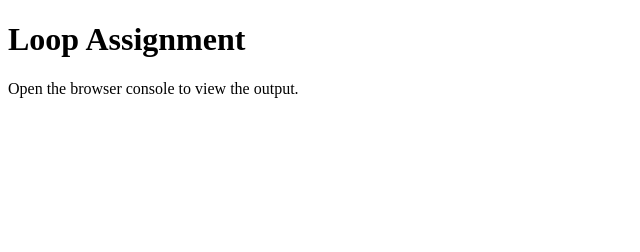
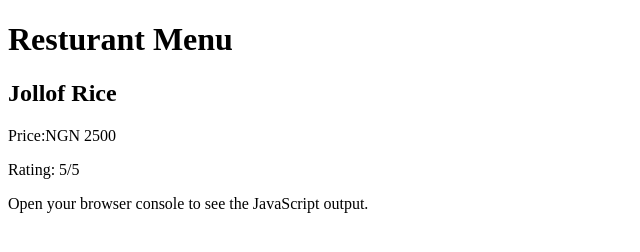
Before and after one commit to EMIN3NC3/Loop-Assignment, a plain HTML site: page index.html in a window 1280 px wide. Shown: the whole page, without its empty margins (0-640 px from the left). Drawn offline with Linux system fonts and the light colour scheme.

Commit message:
Edited As Directed By the Tutor

```diff
--- a/index.html
+++ b/index.html
@@ -1,20 +1,22 @@
-<!DOCTYPE html>
+<!doctype html>
 <html lang="en">
+  <head>
+    <meta charset="UTF-8" />
+    <meta name="viewport" content="width=device-width, initial-scale=1.0" />
+    <title>Resturant Menu</title>
+  </head>
 
-<head>
-    <meta charset="UTF-8">
-    <meta name="viewport" content="width=device-width, initial-scale=1.0">
-    <title>Loop Assignment</title>
-</head>
+  <body>
+    <h1>Resturant Menu</h1>
 
-<body>
+    <h2 id="dishName">Dish Name</h2>
 
-    <h1>Loop Assignment</h1>
+    <p id="priceTag">Price</p>
 
-    <p>Open the browser console to view the output.</p>
+    <p id="rating">Rating</p>
+
+    <p>Open your browser console to see the JavaScript output.</p>
 
     <script src="script.js"></script>
-
-</body>
-
+  </body>
 </html>
--- a/script.js
+++ b/script.js
@@ -1,20 +1,35 @@
 // Order Price
-let orderPrices = [2500, 3000, 1800, 4500, 2200]
+let orderPrices = [2500, 3000, 1800, 4500, 2200];
 
 // OTotal Amount
 let total = 0;
 for (let i = 0; i < orderPrices.length; i++) {
-    console.log("Order Price: #" + orderPrices[i]);
-    total = total + orderPrices[i];
+  console.log("Order Price: #" + orderPrices[i]);
+  total = total + orderPrices[i];
 }
 
 // Print Total
 console.log("Total: #" + total);
 
 // Calculate Service Charge
-let serviceCharge = total * 0.10;
+let serviceCharge = total * 0.1;
 console.log("Service Charge: #" + serviceCharge);
 
 // Calculate Final Total
 let finalTotal = total + serviceCharge;
 console.log("Final Total: #" + finalTotal);
+
+//========================================
+//DOM Manipulation
+//========================================
+let dishName = document.getElementById("dishName");
+
+let priceTag = document.getElementById("priceTag");
+
+let rating = document.getElementById("rating");
+
+dishName.textContent = "Jollof Rice";
+
+priceTag.textContent = "Price:NGN 2500";
+
+rating.textContent = "Rating: 5/5";
```
